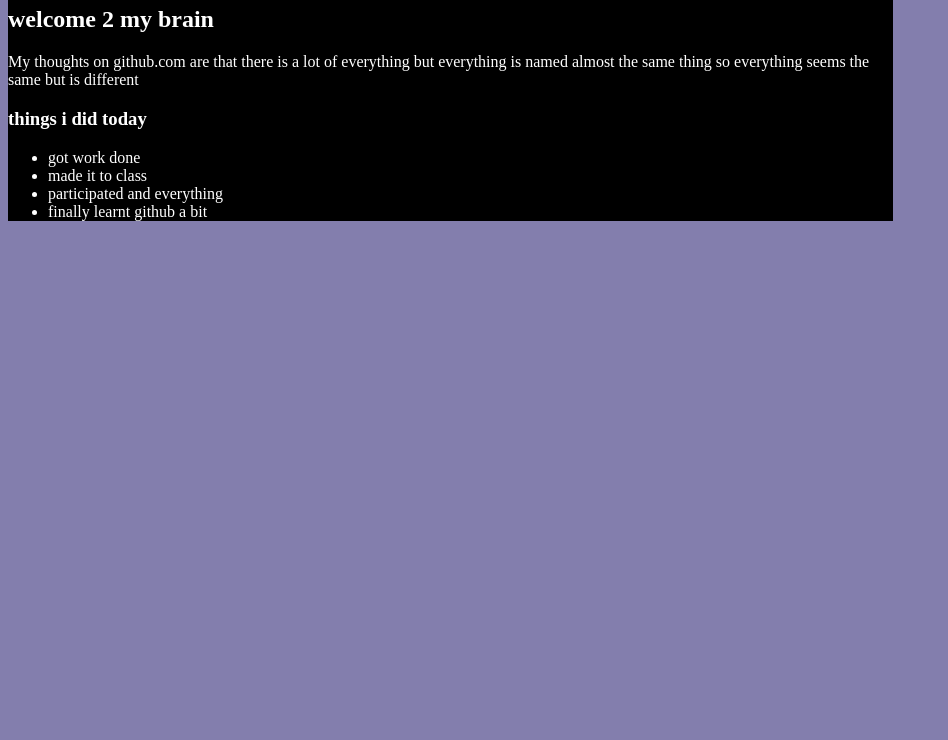
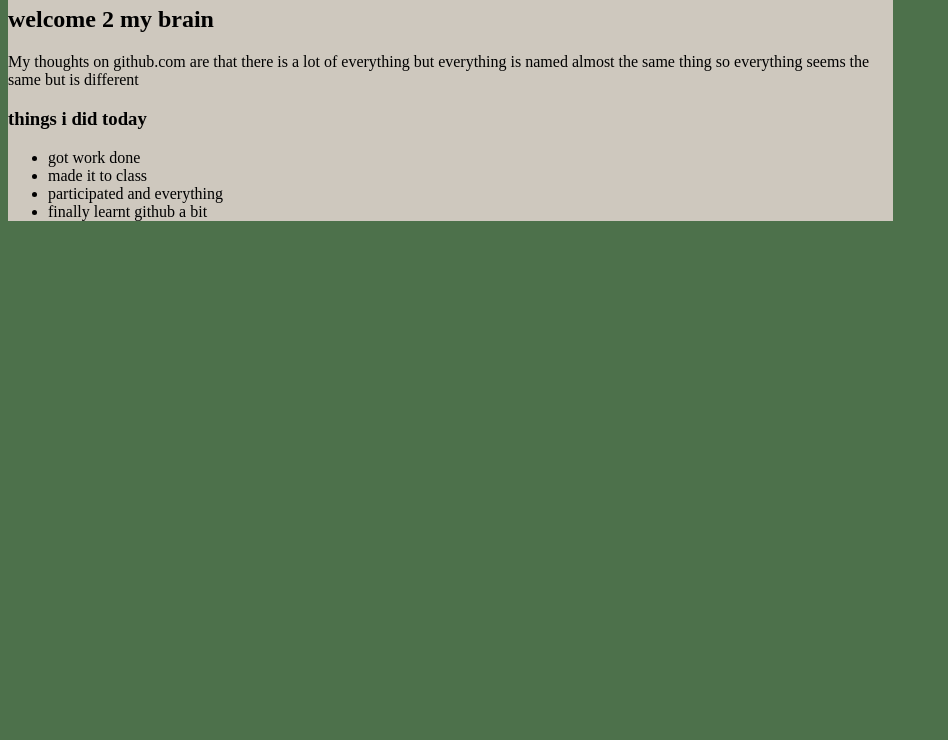
Before and after one commit to buzznutbrainz/buzz-week2, a plain HTML site: page index.html in a window 1280 px wide. Shown: the part 60-800 px from the top of the page, without its empty margins (0-948 px from the left). Drawn offline with Linux system fonts and the light colour scheme.

Commit message:
color change

```diff
--- a/styles.css
+++ b/styles.css
@@ -1,10 +1,10 @@
 body{
-    background-color: rgb(131, 126, 173);
+    background-color: rgb(77, 113, 75);
     color: black;
 }
 
 main{
-    background-color: black;
-    color: white;
+    background-color: rgb(206, 200, 190);
+    color: black;
     width: 70%;
 }
```
